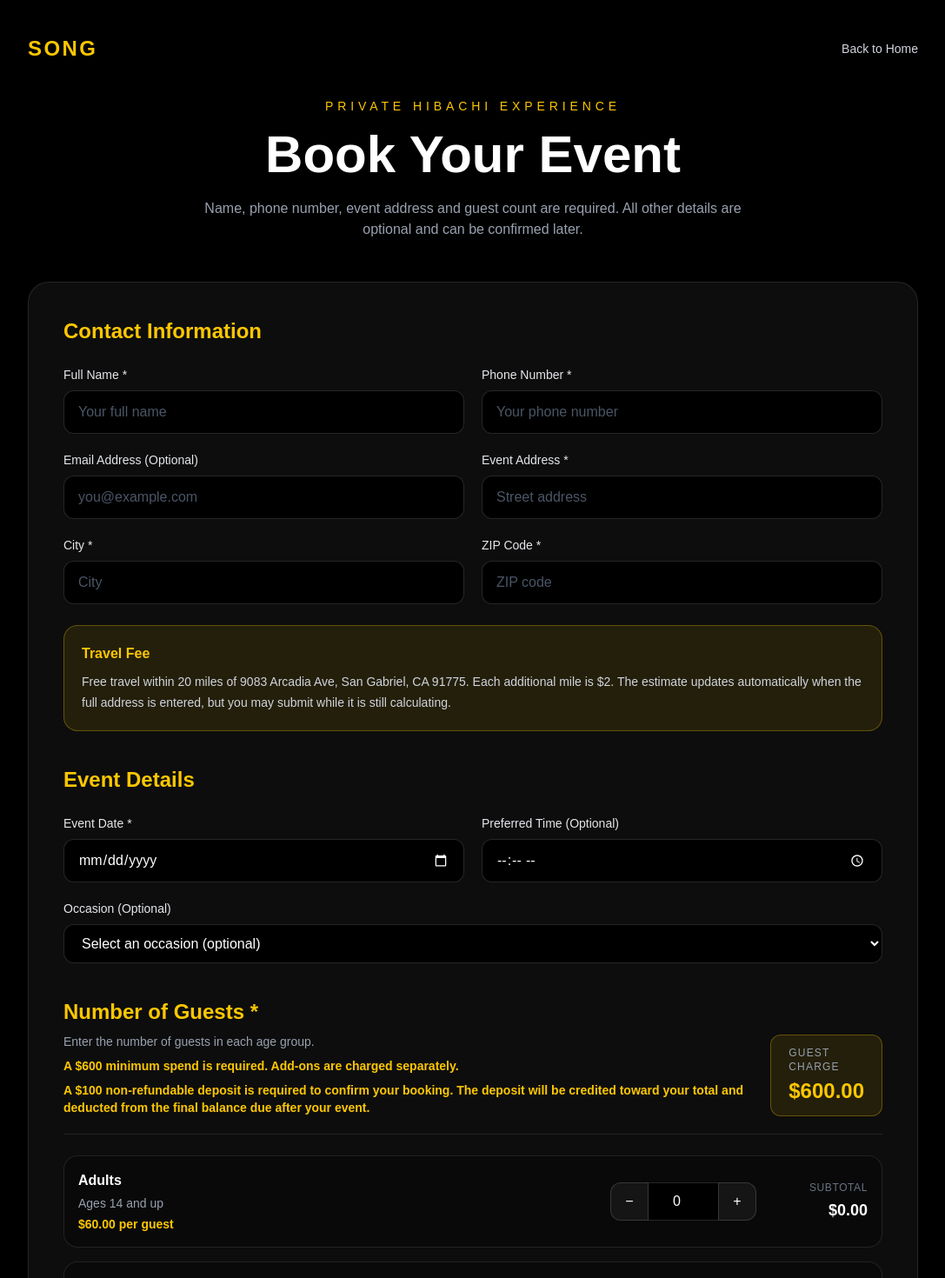
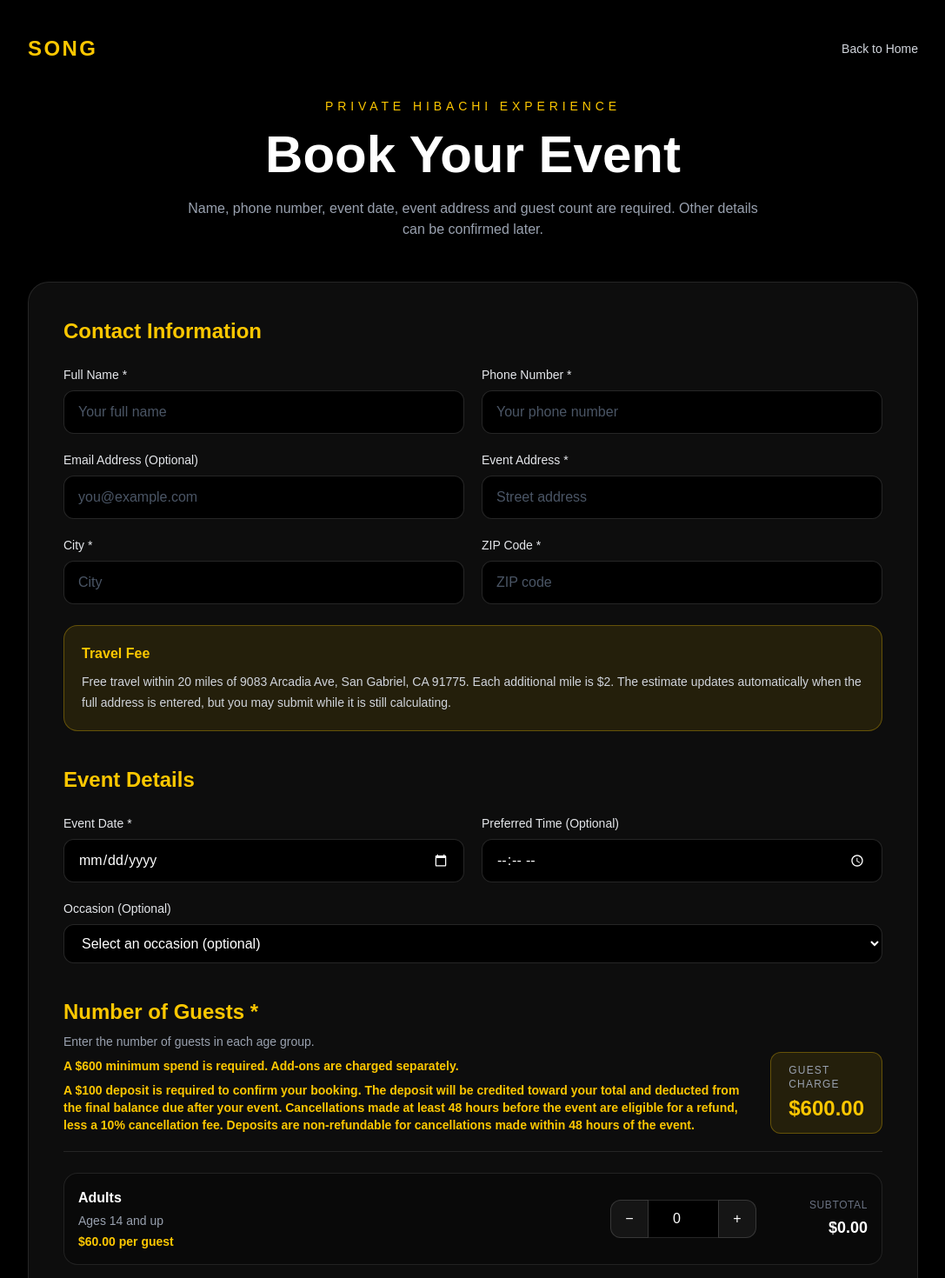
Before and after one commit to songsteppanyaki/songsteppanyaki, a Next.js app: page /booking in a window 1280 px wide. Shown: the top 1470 px of the page at 87% size, without its empty margins (96-1183 px from the left). Built offline with nearby package versions, Linux system fonts and the light colour scheme.

Commit message:
Clarify deposit and cancellation policy

```diff
--- a/app/booking/page.tsx
+++ b/app/booking/page.tsx
@@ -784,7 +784,7 @@ router.push("/booking/payment");
           </h1>
 
           <p className="mx-auto mt-5 max-w-2xl text-gray-400">
-            Name, phone number, event address and guest count are required. All other details are optional and can be confirmed later.
+          Name, phone number, event date, event address and guest count are required. Other details can be confirmed later.
           </p>
         </div>
 
@@ -965,8 +965,9 @@ router.push("/booking/payment");
                   Add-ons are charged separately.
                 </p>
                 <p className="mt-2 text-sm font-semibold text-yellow-400">
-  A $100 non-refundable deposit is required to confirm your booking.
+  A $100 deposit is required to confirm your booking.
 The deposit will be credited toward your total and deducted from the final balance due after your event.
+Cancellations made at least 48 hours before the event are eligible for a refund, less a 10% cancellation fee. Deposits are non-refundable for cancellations made within 48 hours of the event.
 </p>
               </div>
 
```
